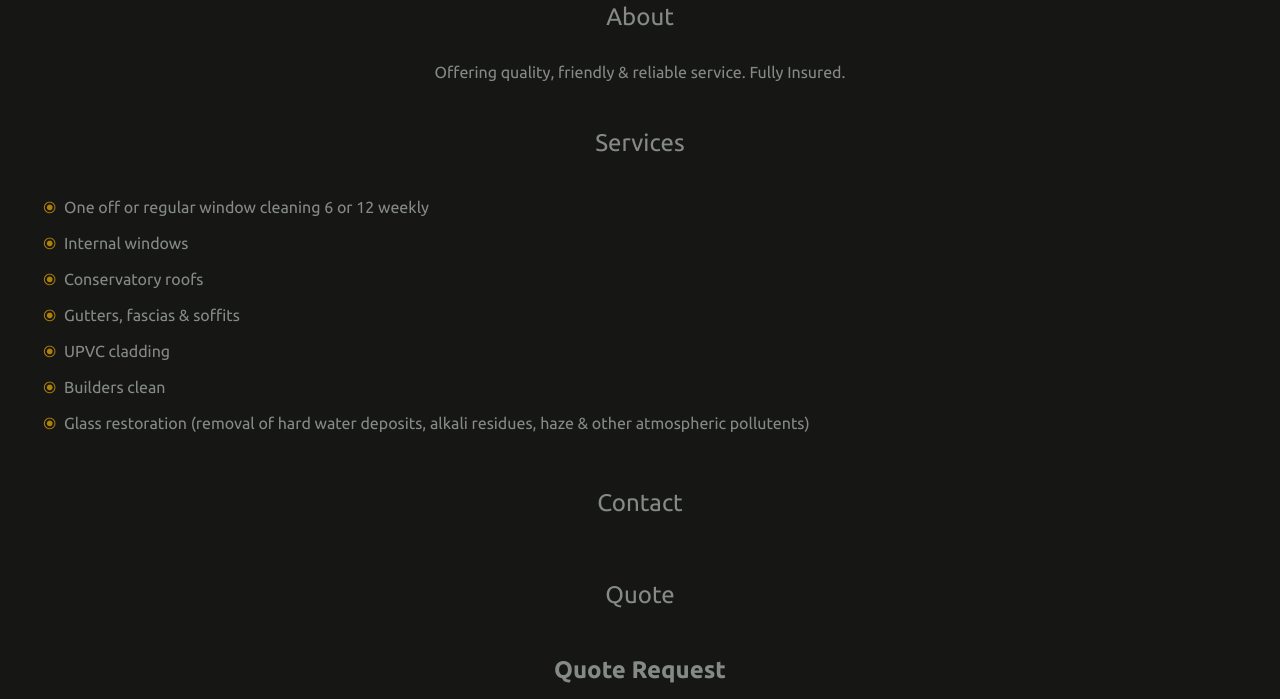
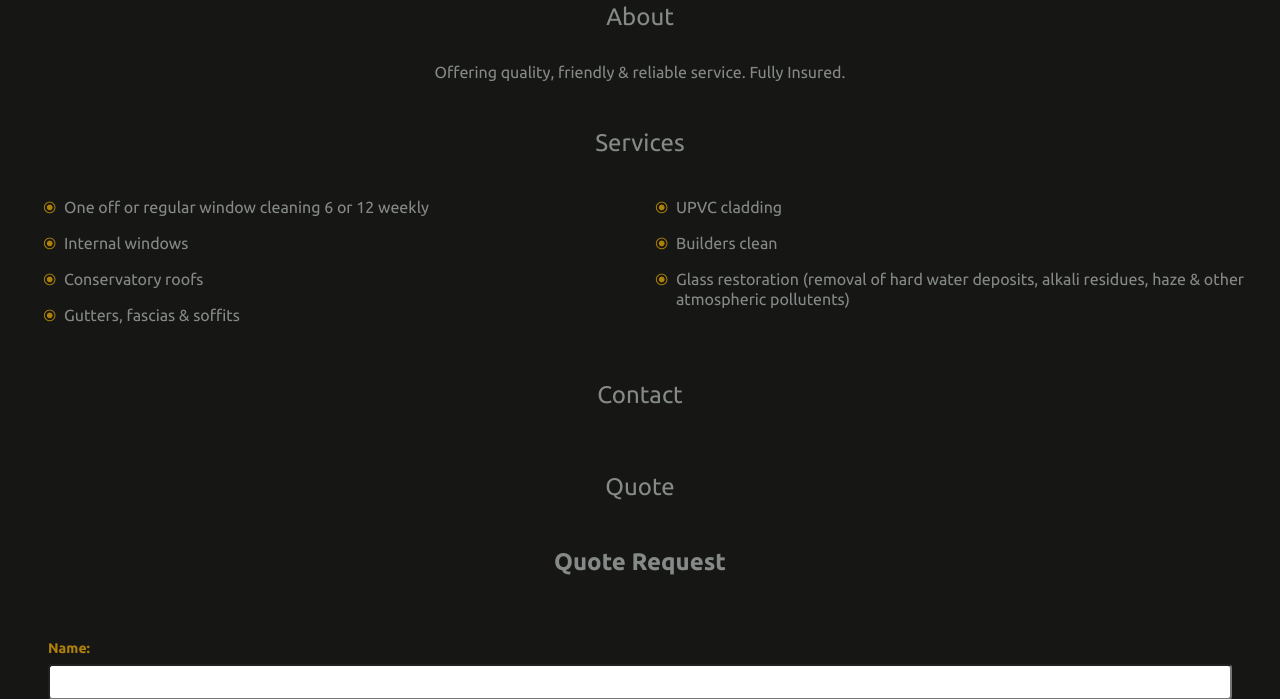
Before and after one commit to BartoszLewosz/windows-cleaning, a Django app: page /quote/ in a window 1280 px wide. Shown: the part 416-1115 px from the top of the page. Run offline with Django 3.2, Linux system fonts and the light colour scheme.

Commit message:
Add media query for services nav

```diff
--- a/windows_cleaning/windows_cleaning/static/css/main.css
+++ b/windows_cleaning/windows_cleaning/static/css/main.css
@@ -440,6 +440,12 @@ a:active {
   color: #484D35;
 }
 
+@media (min-width: 768px) {
+  .nav__services--list {
+    columns: 2 100px;
+  }
+}
+
 .nav__services--list-item {
   padding: .5rem;
   line-height: 1.25rem;
--- a/windows_cleaning/windows_cleaning/static/css/modules/services.css
+++ b/windows_cleaning/windows_cleaning/static/css/modules/services.css
@@ -1,4 +1,10 @@
 @charset "UTF-8";
+@media (min-width: 768px) {
+  .nav__services--list {
+    columns: 2 100px;
+  }
+}
+
 .nav__services--list-item {
   padding: .5rem;
   line-height: 1.25rem;
--- a/windows_cleaning/windows_cleaning/static/scss/modules/services.scss
+++ b/windows_cleaning/windows_cleaning/static/scss/modules/services.scss
@@ -1,6 +1,9 @@
 @import 'colors';
 .nav__services {
     &--list {
+        @media (min-width:768px) {
+            columns: 2 100px;
+        }
         // Use before when assets uploaded to server. In browser sows that cannot find in 127.0.0.1:8000
         &-item {
             padding: .5rem;
```
